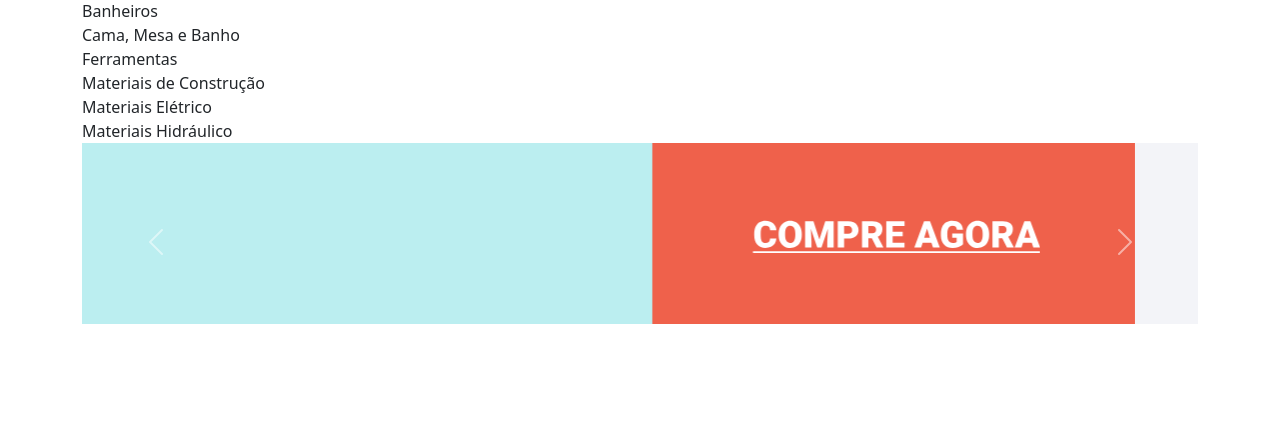
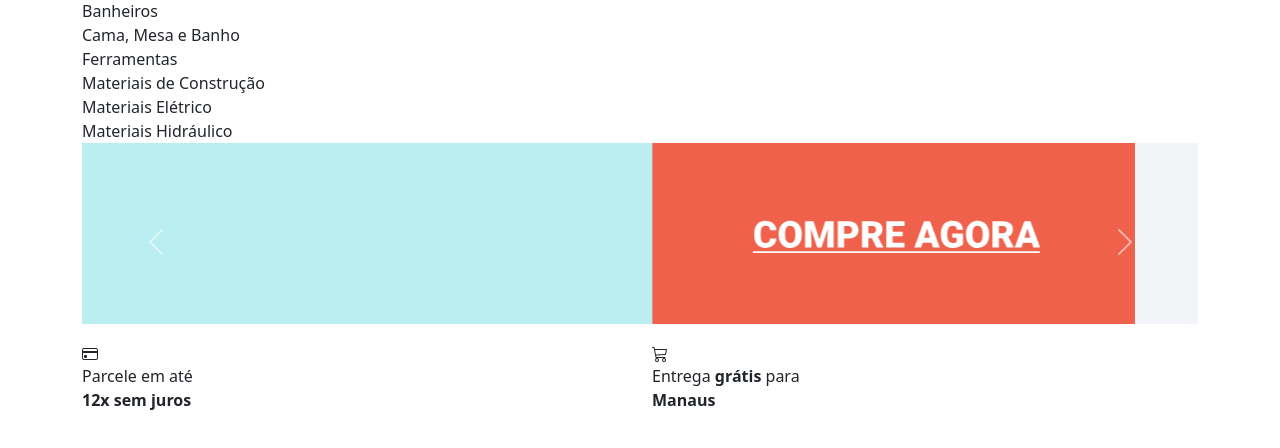
Before and after one commit to jccdn-1/site-vendas, a plain HTML site: page index.html in a window 1280 px wide. Shown: the part 90-538 px from the top of the page. Drawn offline with Linux system fonts and the light colour scheme.

Commit message:
Criando banners fixado

```diff
--- a/index.html
+++ b/index.html
@@ -55,9 +55,9 @@
                         </a>
                     </li>
                 </ul>
-
+                <!-- end client navigation -->
             </article>
-            <!-- row -->
+            <!-- end row -->
         </section>
         <!-- end container -->
     </header>
@@ -106,12 +106,13 @@
                 </li>
                 <!-- end menu -->
             </ul>
-            <!-- nav items -->
+            <!-- end nav items -->
         </section>
         <!-- end container -->
     </nav>
     <!-- end navigation-->
 
+    <main>
         <!-- promotional banners -->
         <section id="banners-promocionais" class="container carousel slide" data-bs-ride="carousel">
             <article class="carousel-inner">
@@ -123,16 +124,58 @@
                     <img src="./assets/images/banner-2.svg" class="d-block w-100" alt="Baner Promocional 2">
                 </figure>
             </article>
-        <button class="carousel-control-prev" type="button" data-bs-target="#banners-promocionais" data-bs-slide="prev">
+            <button class="carousel-control-prev" type="button" data-bs-target="#banners-promocionais"
+                data-bs-slide="prev">
                 <span class="carousel-control-prev-icon" aria-hidden="true"></span>
                 <span class="visually-hidden">Previous</span>
             </button>
-        <button class="carousel-control-next" type="button" data-bs-target="#banners-promocionais" data-bs-slide="next">
+            <button class="carousel-control-next" type="button" data-bs-target="#banners-promocionais"
+                data-bs-slide="next">
                 <span class="carousel-control-next-icon" aria-hidden="true"></span>
                 <span class="visually-hidden">Next</span>
             </button>
         </section>
         <!-- end promotional banners -->
+
+        <!-- container -->
+        <section class="container">
+            <!-- row -->
+            <section class="row">
+                <!-- banner 6 columm -->
+                <article class="col-md-6">
+                    <svg xmlns="http://www.w3.org/2000/svg" width="16" height="16" fill="currentColor"
+                        class="bi bi-credit-card" viewBox="0 0 16 16">
+                        <path
+                            d="M0 4a2 2 0 0 1 2-2h12a2 2 0 0 1 2 2v8a2 2 0 0 1-2 2H2a2 2 0 0 1-2-2V4zm2-1a1 1 0 0 0-1 1v1h14V4a1 1 0 0 0-1-1H2zm13 4H1v5a1 1 0 0 0 1 1h12a1 1 0 0 0 1-1V7z" />
+                        <path d="M2 10a1 1 0 0 1 1-1h1a1 1 0 0 1 1 1v1a1 1 0 0 1-1 1H3a1 1 0 0 1-1-1v-1z" />
+                    </svg>
+
+                    <p>
+                        Parcele em até<br>
+                        <strong>12x sem juros</strong>
+                    </p>
+                </article>
+                <article class="col-md-6">
+                    <svg xmlns="http://www.w3.org/2000/svg" width="16" height="16" fill="currentColor"
+                        class="bi bi-cart3" viewBox="0 0 16 16">
+                        <path
+                            d="M0 1.5A.5.5 0 0 1 .5 1H2a.5.5 0 0 1 .485.379L2.89 3H14.5a.5.5 0 0 1 .49.598l-1 5a.5.5 0 0 1-.465.401l-9.397.472L4.415 11H13a.5.5 0 0 1 0 1H4a.5.5 0 0 1-.491-.408L2.01 3.607 1.61 2H.5a.5.5 0 0 1-.5-.5zM3.102 4l.84 4.479 9.144-.459L13.89 4H3.102zM5 12a2 2 0 1 0 0 4 2 2 0 0 0 0-4zm7 0a2 2 0 1 0 0 4 2 2 0 0 0 0-4zm-7 1a1 1 0 1 1 0 2 1 1 0 0 1 0-2zm7 0a1 1 0 1 1 0 2 1 1 0 0 1 0-2z" />
+                    </svg>
+
+                    <p>
+                        Entrega <strong>grátis</strong> para<br>
+                        <strong>Manaus</strong>
+                    </p>
+                </article>
+                <!-- end banner 6 columm -->
+            </section>
+            <!-- end row -->
+        </section>
+        <!-- end container-->
+    </main>
+
+
+
 
     <!-- bootstrap archive -->
     <script src="./assets/js/bootstrap.bundle.min.js"></script>
```
Lines whose indentation alone changed are shown as unchanged.
